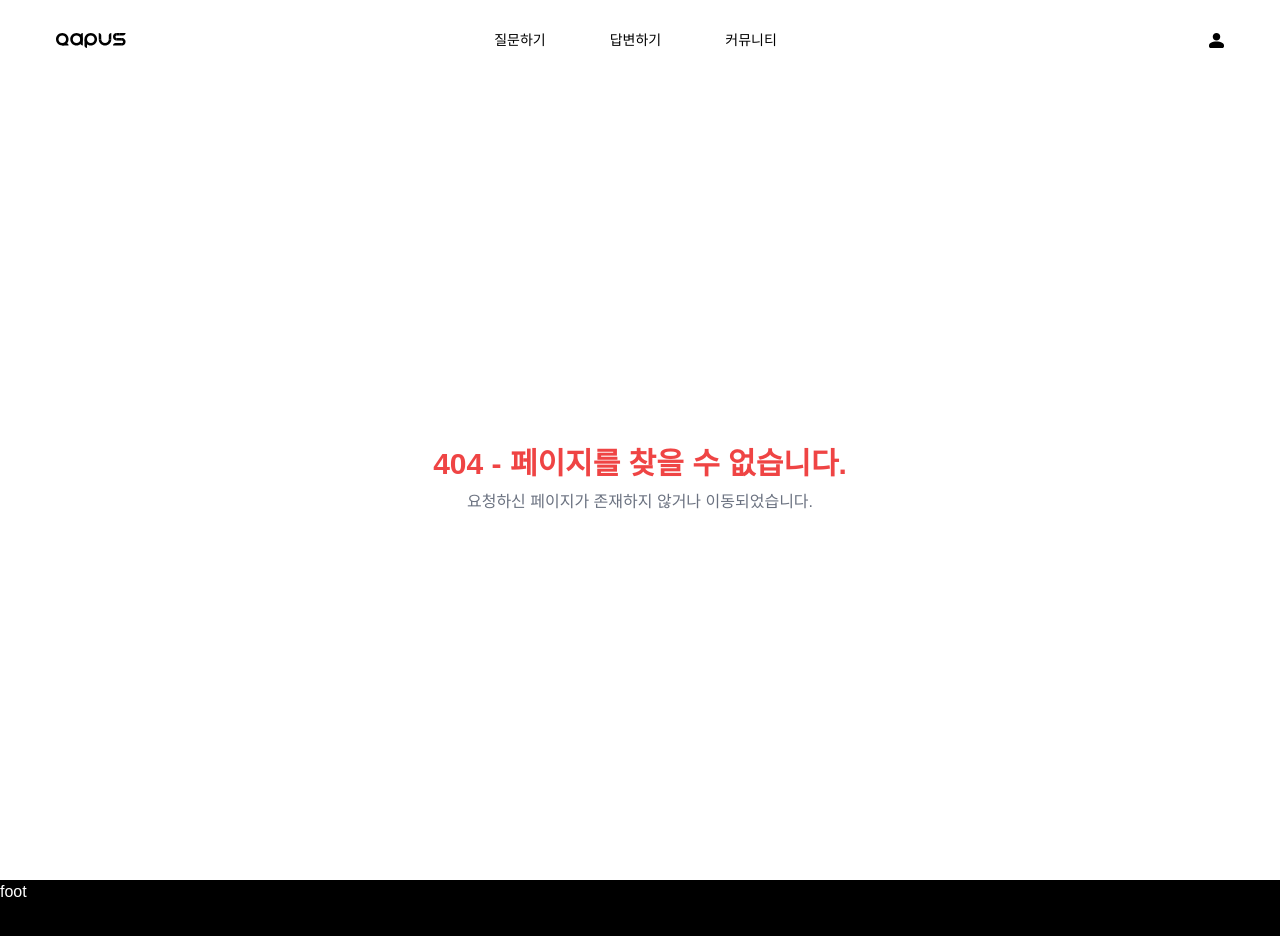
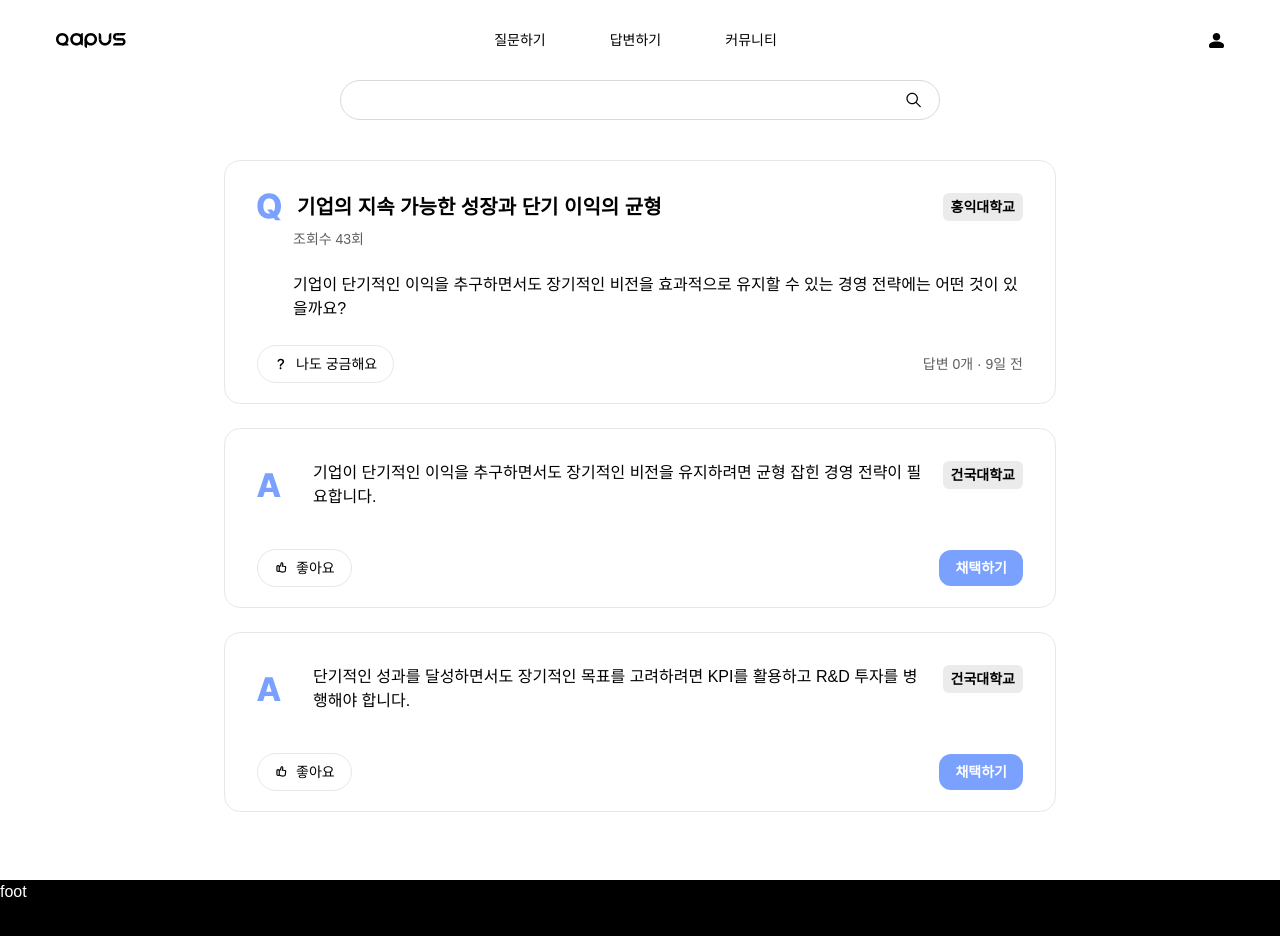
Before and after one commit to mimi-0506/Qampus_FE_deploy, a Next.js app: page /answerSelection in a window 1280 px wide. Before the commit this address had no page. Shown: the top 936 px of the page. Built offline with nearby package versions, Linux system fonts and the light colour scheme.

Commit message:
feat: 답변 채택하기 페이지 플로우 구현

```diff
--- /dev/null
+++ b/app/answerSelection/_components/SelectAnswer.tsx
@@ -0,0 +1,103 @@
+'use client';
+
+import Image from 'next/image';
+import {useState} from 'react';
+import {TiThumbsUp} from 'react-icons/ti';
+
+interface Answer {
+  answer_id: number;
+  user_id: number;
+  content: string;
+  created_date: string;
+  like_count: number;
+  is_chosen: boolean;
+  images?: string[];
+}
+interface SelectAnswerProps {
+  answers: Answer[];
+  onSelect: (answerId: number) => void;
+}
+
+export default function SelectAnswer({answers, onSelect}: SelectAnswerProps) {
+  const [thumbsUp, setThumbsUp] = useState<{[key: number]: boolean}>({});
+  const [selectedAnswerId, setSelectedAnswerId] = useState<number | null>(null);
+
+  const handleSelect = (answerId: number) => {
+    setSelectedAnswerId(answerId);
+    onSelect(answerId);
+  };
+
+  if (answers.length === 0) return null;
+
+  return (
+    <div className="mb-10">
+      {answers.map(answer => (
+        <div
+          key={answer.answer_id}
+          className="max-w-[832px] bg-white rounded-2xl px-6 md:px-8 pt-6 md:pt-8 pb-4 md:pb-5 text-black border mt-6"
+        >
+          <div className="flex justify-between items-start">
+            <div className="flex gap-8 w-[87%]">
+              <Image
+                src={
+                  selectedAnswerId === answer.answer_id
+                    ? '/images/question/select-answer-icon.svg'
+                    : '/images/question/A.svg'
+                }
+                alt="A icon"
+                width={selectedAnswerId === answer.answer_id ? 48 : 24}
+                height={selectedAnswerId === answer.answer_id ? 48 : 24}
+              />
+              <p className="text-black">{answer.content}</p>
+            </div>
+            <span className="text-sm px-2 py-1 bg-[#EBEBEB] font-semibold rounded-md whitespace-nowrap">
+              건국대학교
+            </span>
+          </div>
+
+          {answer.images && answer.images.length > 0 && (
+            <div className="flex gap-2 mt-4">
+              {answer.images.map((image, index) => (
+                <Image
+                  key={index}
+                  src={image}
+                  alt={`답변 이미지 ${index + 1}`}
+                  width={150}
+                  height={150}
+                  className="rounded-lg border"
+                />
+              ))}
+            </div>
+          )}
+
+          <div className="mt-10 flex flex-col md:flex-row justify-between items-start md:items-center gap-4">
+            <button
+              className={`flex items-center gap-2 border px-4 py-2 rounded-3xl text-sm transition-all duration-300 ${
+                thumbsUp[answer.answer_id]
+                  ? 'bg-[#7BA1FF] text-white'
+                  : 'bg-white text-black'
+              }`}
+              onClick={() =>
+                setThumbsUp(prev => ({
+                  ...prev,
+                  [answer.answer_id]: !prev[answer.answer_id],
+                }))
+              }
+            >
+              <TiThumbsUp /> 좋아요
+            </button>
+
+            {!selectedAnswerId && (
+              <button
+                className="bg-[#7BA1FF] text-white text-sm font-semibold px-4 py-2 rounded-xl transition hover:bg-[#5a82e6]"
+                onClick={() => handleSelect(answer.answer_id)}
+              >
+                채택하기
+              </button>
+            )}
+          </div>
+        </div>
+      ))}
+    </div>
+  );
+}
--- /dev/null
+++ b/app/answerSelection/page.tsx
@@ -0,0 +1,94 @@
+'use client';
+
+import {useEffect, useState} from 'react';
+import SearchBar from '@/components/SearchBar';
+import ViewQuestion from '@/components/ViewQuestion';
+import SelectAnswer from './_components/SelectAnswer';
+
+interface Answer {
+  answer_id: number;
+  user_id: number;
+  content: string;
+  created_date: string;
+  like_count: number;
+  is_chosen: boolean;
+}
+
+interface QuestionData {
+  question: {
+    question_id: number;
+    title: string;
+    content: string;
+    university_name: string;
+    created_date: string;
+    view_cnt: number;
+    curious_count: number;
+  };
+  answers: Answer[];
+}
+
+export default function AnswerSelection() {
+  const [data, setData] = useState<QuestionData | null>(null);
+
+  useEffect(() => {
+    const mockData: QuestionData = {
+      question: {
+        question_id: 9876,
+        title: '기업의 지속 가능한 성장과 단기 이익의 균형',
+        content:
+          '기업이 단기적인 이익을 추구하면서도 장기적인 비전을 효과적으로 유지할 수 있는 경영 전략에는 어떤 것이 있을까요?',
+        university_name: '홍익대학교',
+        created_date: '2025-02-06T12:34:56Z',
+        view_cnt: 43,
+        curious_count: 7,
+      },
+      answers: [
+        {
+          answer_id: 5678,
+          user_id: 54321,
+          content:
+            '기업이 단기적인 이익을 추구하면서도 장기적인 비전을 유지하려면 균형 잡힌 경영 전략이 필요합니다.',
+          created_date: '2025-02-16T13:00:00Z',
+          like_count: 15,
+          is_chosen: false,
+        },
+        {
+          answer_id: 5679,
+          user_id: 54322,
+          content:
+            '단기적인 성과를 달성하면서도 장기적인 목표를 고려하려면 KPI를 활용하고 R&D 투자를 병행해야 합니다.',
+          created_date: '2025-02-17T15:30:00Z',
+          like_count: 10,
+          is_chosen: false,
+        },
+      ],
+    };
+
+    setData(mockData);
+  }, []);
+
+  // 답변 채택
+  const handleSelectAnswer = (answerId: number) => {
+    if (!data) return;
+
+    setData({
+      ...data,
+      answers: data.answers.map(answer =>
+        answer.answer_id === answerId
+          ? {...answer, is_chosen: true}
+          : {...answer, is_chosen: false},
+      ),
+    });
+  };
+
+  if (!data) return <p>로딩 중...</p>;
+
+  return (
+    <main className="flex flex-col items-center bg-white min-h-screen">
+      <SearchBar />
+
+      <ViewQuestion question={data.question} answers={[]} />
+      <SelectAnswer answers={data.answers} onSelect={handleSelectAnswer} />
+    </main>
+  );
+}
```
Also changed, not shown: public/images/question/select-answer-icon.svg (added).
